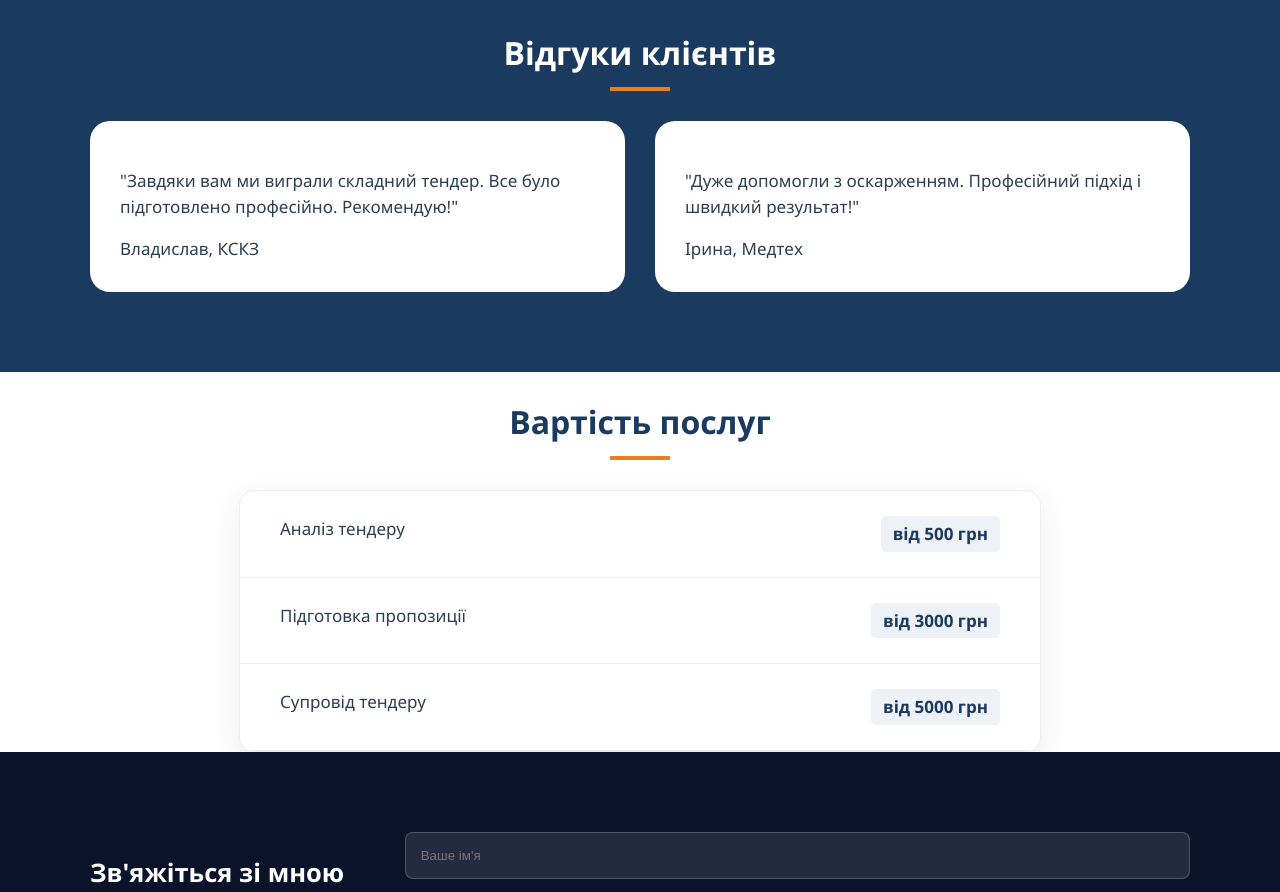
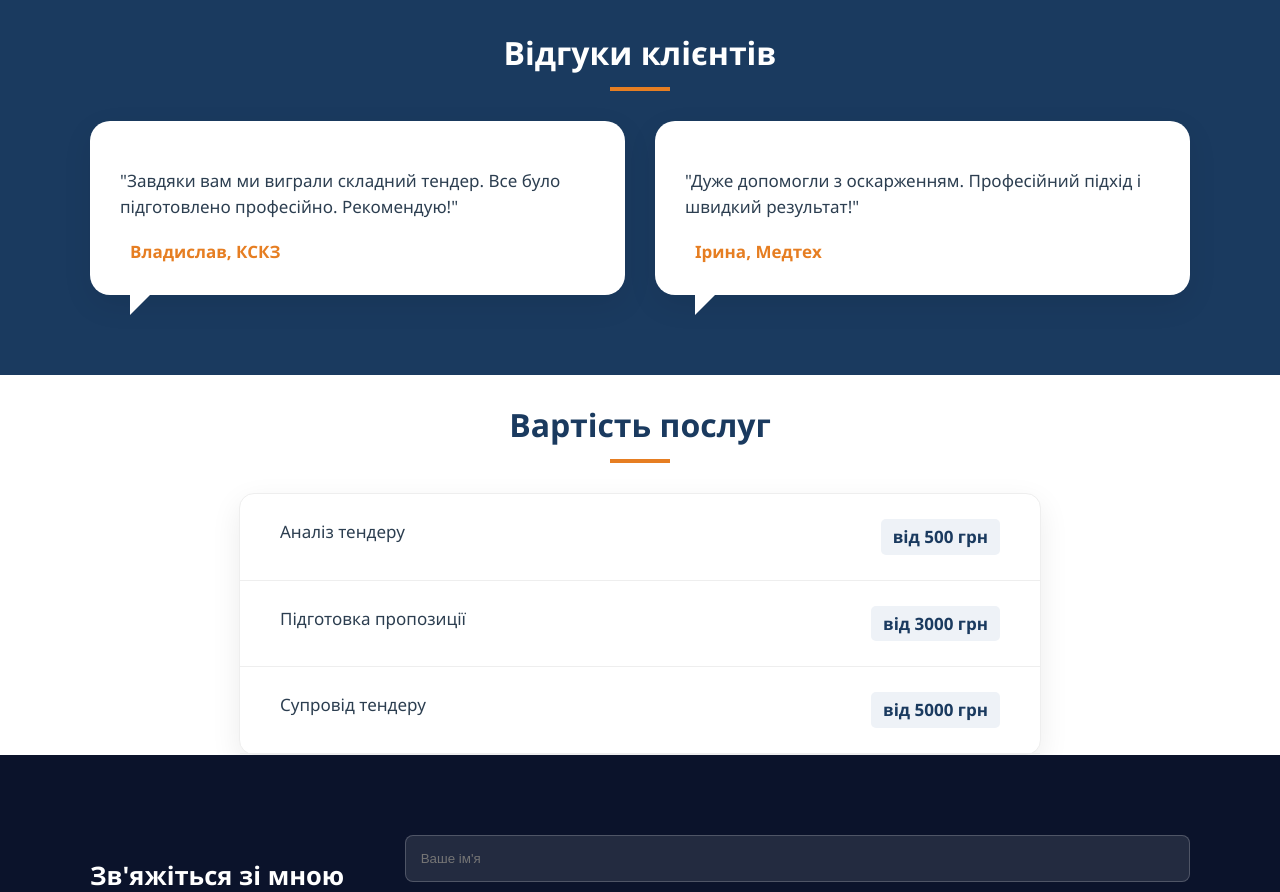
Before and after one commit to KirilKuprum/Proz, a React (Create React App) app in the folder proz/: page / in a window 1280 px wide. Shown: the part 1620-2512 px from the top of the page. Built offline with nearby package versions, Linux system fonts and the light colour scheme.

Commit message:
Update App.css

```diff
--- a/proz/src/App.css
+++ b/proz/src/App.css
@@ -159,7 +159,6 @@ body {
 .experience-list li { margin-bottom: 15px; display: flex; align-items: flex-start; }
 .experience-list li span { color: var(--accent-orange); margin-right: 12px; }
 
-/* --- Відгуки --- */
 .reviews-section {
   background: #1a3a5f;
   padding: 80px 0;
@@ -177,9 +176,27 @@ body {
   color: var(--text-dark);
   padding: 30px;
   border-radius: 20px;
-  position: relative;
+  position: relative; /* Важливо для позиціонування трикутника */
+  box-shadow: var(--shadow);
 }
 
+/* Той самий трикутник (хвостик) */
+.review-bubble::after {
+  content: '';
+  position: absolute;
+  bottom: -20px;
+  left: 40px;
+  border-width: 20px 20px 0 0;
+  border-style: solid;
+  border-color: white transparent transparent transparent;
+}
+
+.review-author {
+  margin-top: 20px;
+  font-weight: bold;
+  color: var(--accent-orange);
+  padding-left: 10px;
+}
 /* --- Ціни --- */
 .price-table {
   max-width: 800px;
```
